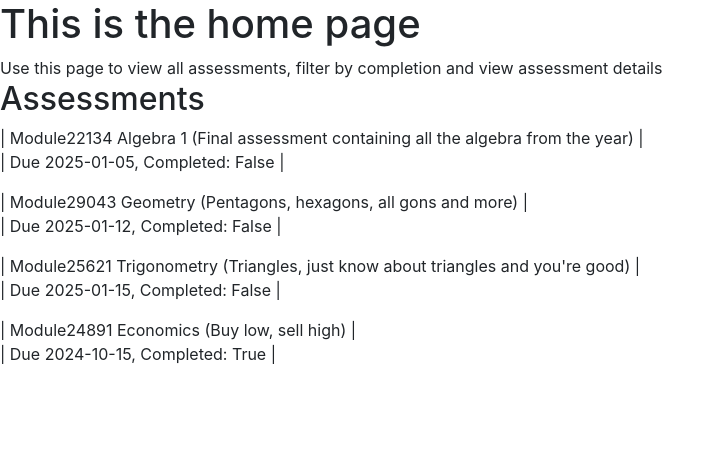
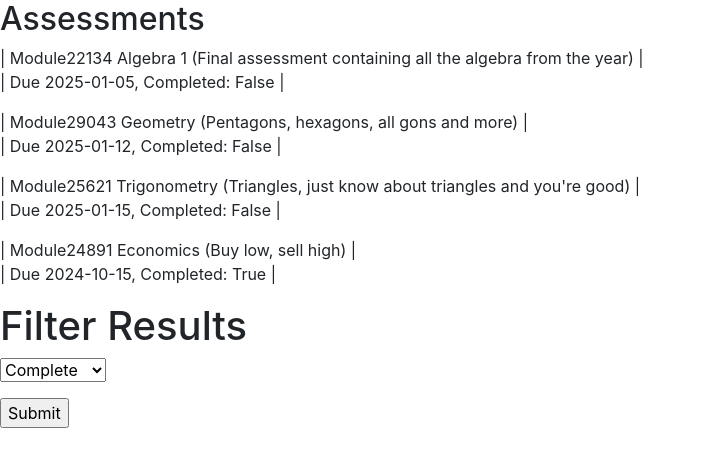
Before and after one commit to RufusJKM/webApplicationDevelopment, a Flask app: page / in a window 1280 px wide. Shown: the part 56-523 px from the top of the page, without its empty margins (0-725 px from the left). Run offline with Flask 3, Linux system fonts and the light colour scheme; data comes from the database, SQL or seed files in the repository; some libraries are stand-ins or nearby versions.

Commit message:
Can now filter by completion

```diff
--- a/Coursework_1/app/forms.py
+++ b/Coursework_1/app/forms.py
@@ -4,6 +4,7 @@ from wtforms import StringField
 from wtforms import BooleanField
 from wtforms import DateField
 from wtforms import RadioField
+from wtforms import SelectField
 from wtforms.validators import DataRequired
 
 class NewAssessmentForm(FlaskForm):
@@ -12,3 +13,6 @@ class NewAssessmentForm(FlaskForm):
     dueDate= DateField('Date', validators=[DataRequired()])
     description = StringField('Description', validators=[DataRequired()])
     completed = BooleanField('Completed')
+
+class FilterForm(FlaskForm):
+    filterChoice = SelectField(u'Filter by ', choices=[('True', 'Complete'), ('False', 'Incomplete'), ('Null', 'No Filter')], validators=[DataRequired()])
--- a/Coursework_1/app/templates/home.html
+++ b/Coursework_1/app/templates/home.html
@@ -1,9 +1,22 @@
 {% extends "base.html" %}
 {% block content %}
-    <h1>This is the home page</h1>
-    {{home.description}}
     <h2> Assessments </h2>
     {% for a in assessments %}
         <div><p>| Module{{ a.module_code }} {{ a.title }} ({{ a.description }}) |</br>| Due {{ a.deadline_date }}, Completed: {{ a.completed }} |</p></div>
     {% endfor %}
+    {% with messages = get_flashed_messages() %}
+        {% if messages %}
+        <ul>
+        {% for message in messages %}
+            <li>{{ message }} </li>
+        {% endfor %}
+        </ul>
+        {% endif %}
+    {% endwith %}
+    <h1>Filter Results</h1>
+    <form action="" method="post" name="new">
+        {{ form.hidden_tag() }}
+        <p>{{ form.filterChoice }}</p>
+        <p><input type="submit" value="Submit"></p>
+    </form>
 {% endblock %}
--- a/Coursework_1/app/views.py
+++ b/Coursework_1/app/views.py
@@ -1,14 +1,26 @@
 from flask import render_template, flash
 from app import app, db, models
-from .forms import NewAssessmentForm
+from .forms import NewAssessmentForm, FilterForm
 
 @app.route('/', methods=['GET', 'POST'])
 def home():
     assessments = []
     for a in models.Assessment.query.all():
         assessments.append(a)
-    home={'description':"Use this page to view all assessments, filter by completion and view assessment details"}
-    return render_template('home.html', title='View Assessments', home=home, assessments=assessments)
+    form = FilterForm()
+    if form.validate_on_submit:
+        if form.filterChoice.data == "True" or form.filterChoice.data == "False":
+            assessments = []
+            decision = False
+            if form.filterChoice.data == "True":
+                decision = True
+            else:
+                decision = False
+            for a in models.Assessment.query.filter_by(completed=decision).all():
+                assessments.append(a)
+
+
+    return render_template('home.html', title='View Assessments', home=home, assessments=assessments, form=form)
 
 @app.route('/addNew', methods=['GET', 'POST'])
 def addNew():
```
